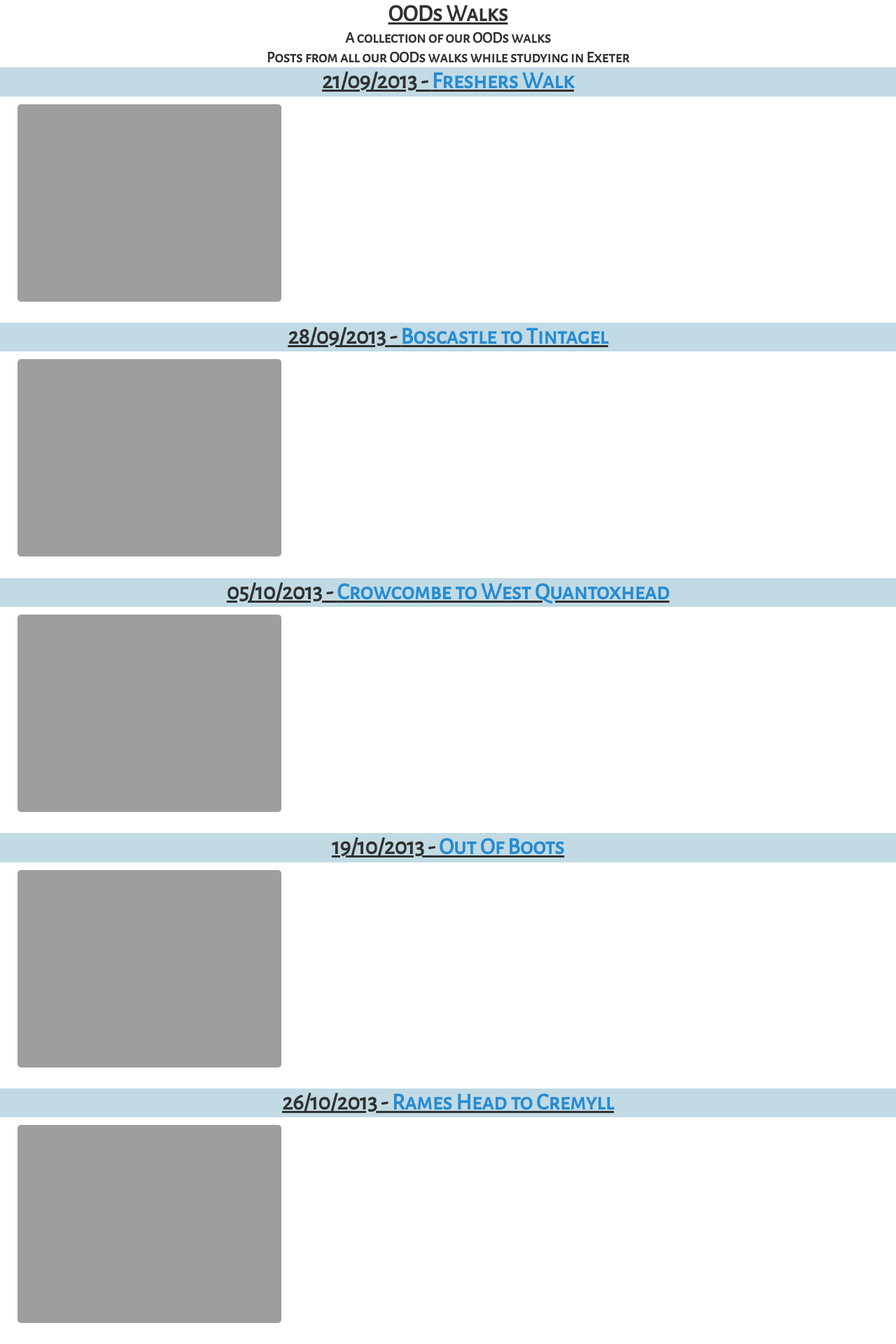
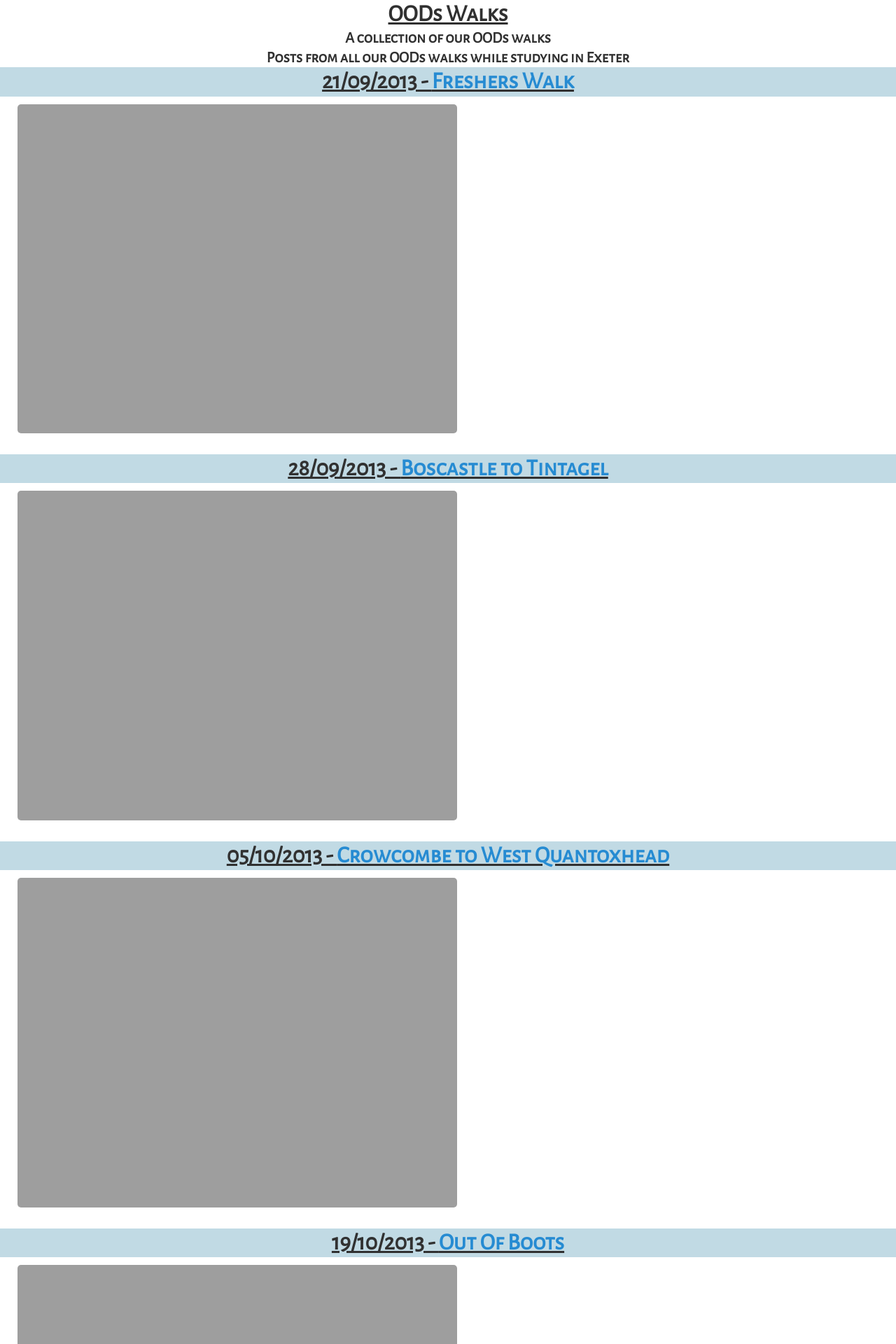
Before and after one commit to foopod/Travel-Website, a Jekyll site: the page built from _posts/2013-09-21-ODDsWalks.md, in a window 1280 px wide. Shown: the top 1920 px of the page at 70% size. Built offline with Jekyll 4.4.1, drawn with Linux system fonts in a browser that asks for light colours.

Commit message:
Update head.html

```diff
--- a/_includes/head.html
+++ b/_includes/head.html
@@ -69,8 +69,8 @@
 				display: block;
       			}
 			.image3 {
-         			  float: center;
- 				  width: 30%;
+         			  float: middle;
+ 				  width: 50%;
 				  margin-left: 1%;
 				  margin-bottom: 0.5em;
 				  display: block;
```
